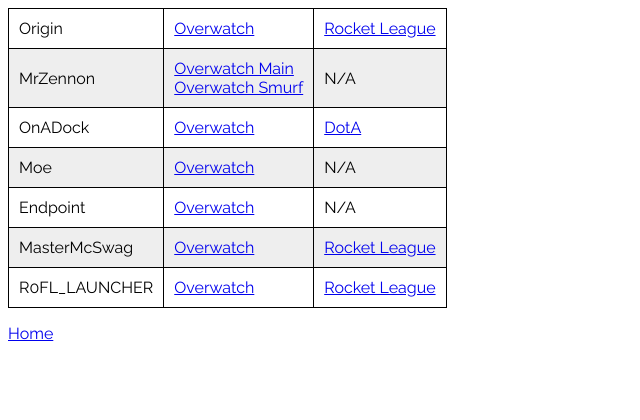
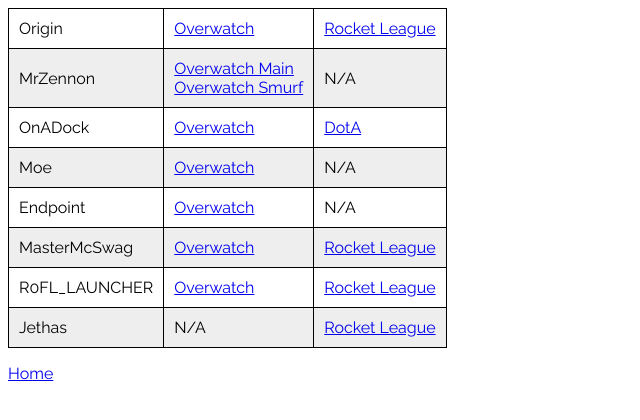
Before and after one commit to aec1140/memes.rehab, a website: page client/stats.html in a window 1280 px wide. Shown: the whole page, without its empty margins (0-640 px from the left). Drawn offline with Linux system fonts and the light colour scheme.

Commit message:
Added Jethas to stats page

```diff
--- a/client/stats.html
+++ b/client/stats.html
@@ -66,6 +66,11 @@
 				<td><a href="https://masteroverwatch.com/profile/pc/us/R%C5%8EFLLAUNCHER-1179">Overwatch</a></td>
 				<td><a href="https://rocketleague.tracker.network/profile/steam/R0FL_LAUNCHER">Rocket League</a></td>
 			</tr>
+			<tr>
+				<td>Jethas</td>
+				<td>N/A</td>
+				<td><a href="https://rocketleague.tracker.network/profile/steam/Jethas">Rocket League</a></td>
+			</tr>
 	</table>
 
 	<p><a href="/index">Home</a></p>
```
